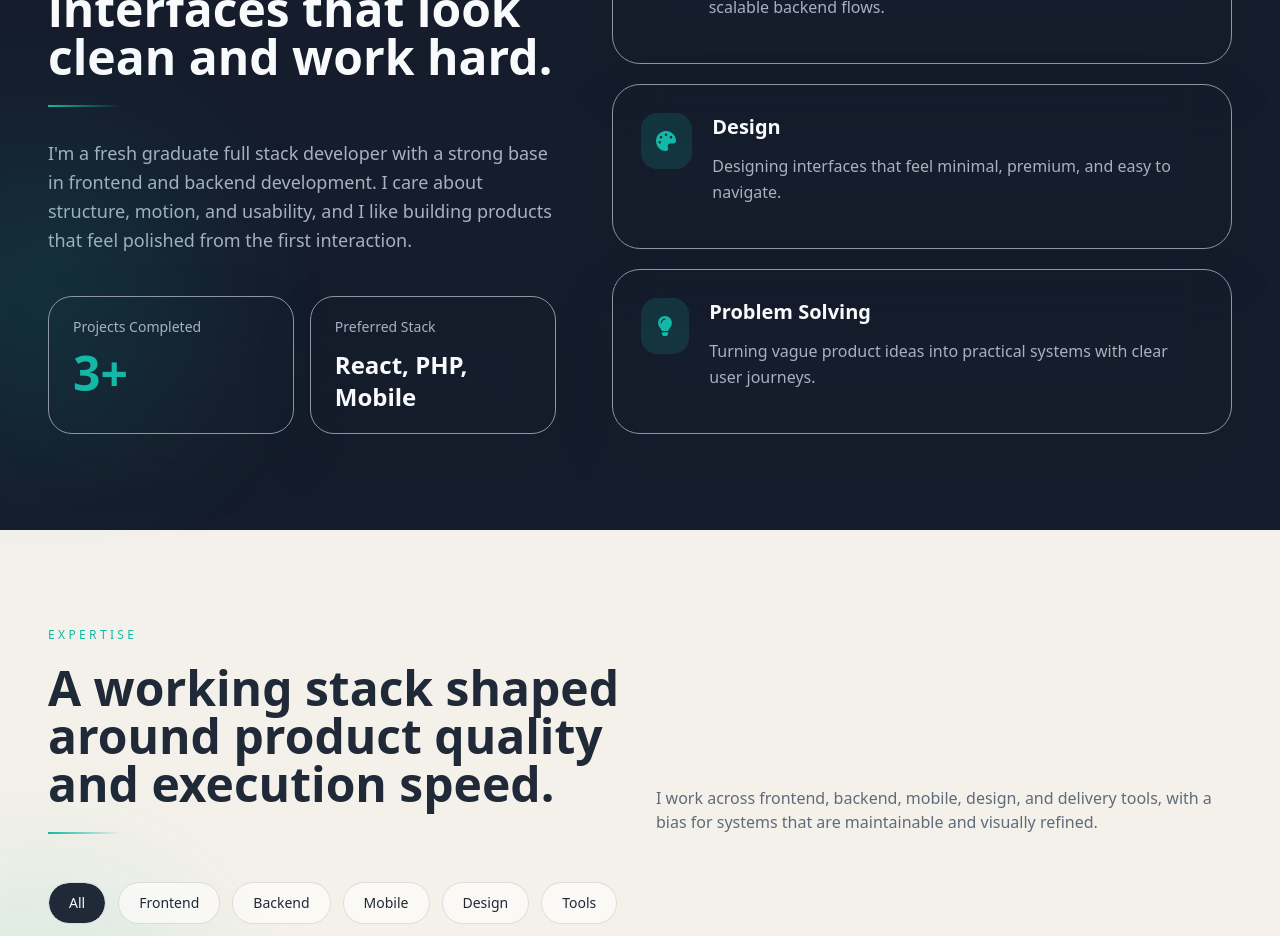
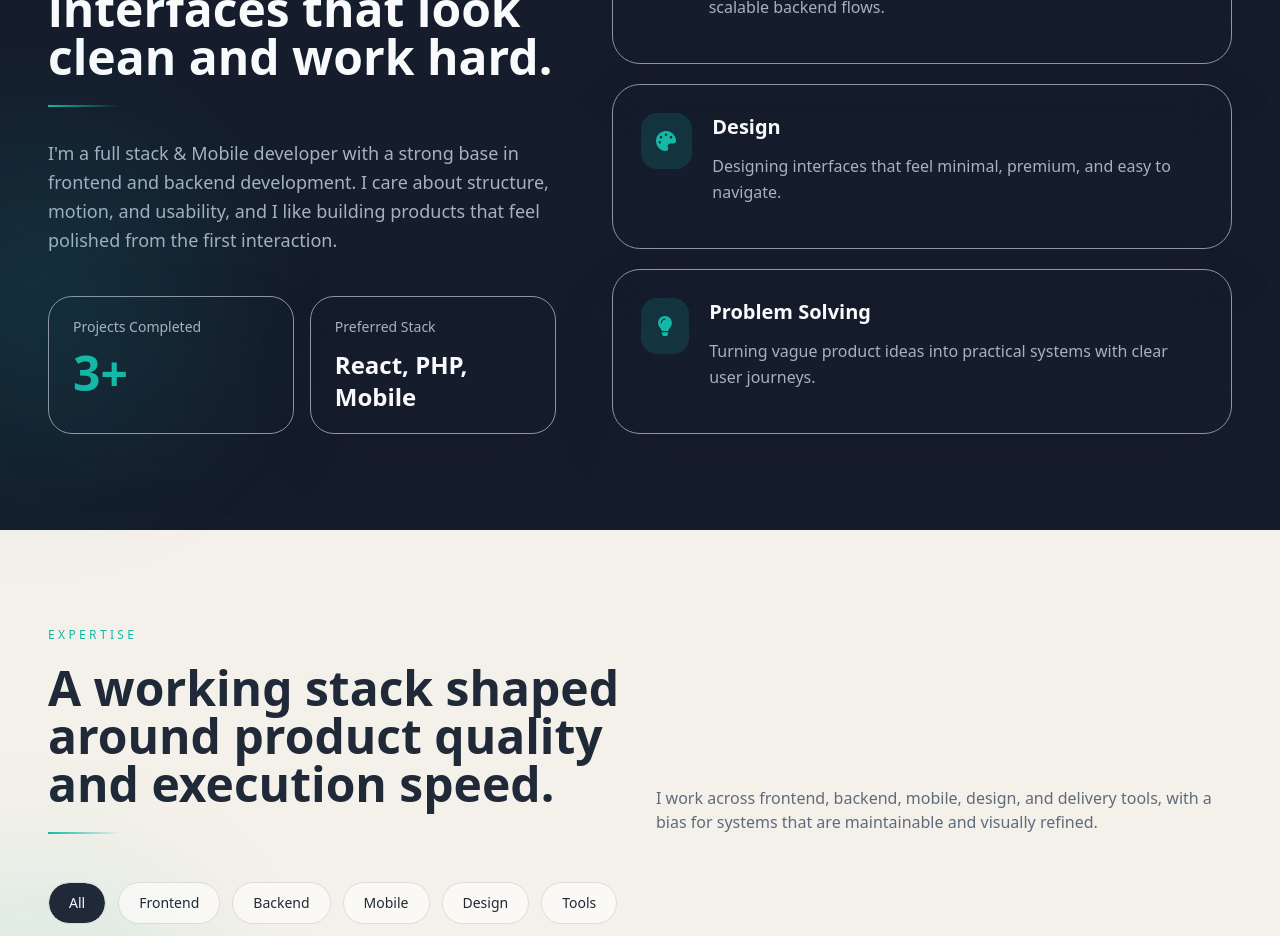
Before and after one commit to dennisseverino/My_Portfolio, a React (Vite) app: page / in a window 1280 px wide. Shown: the part 1280-2216 px from the top of the page. Built offline with nearby package versions, Linux system fonts and the light colour scheme.

Commit message:
updated about

```diff
--- a/src/components/About.tsx
+++ b/src/components/About.tsx
@@ -42,7 +42,7 @@ export default function About() {
           <div className="section-rule mt-6"></div>
 
           <p className="mt-8 max-w-xl text-lg leading-relaxed text-[var(--contrast-muted)]">
-            I&apos;m a fresh graduate full stack developer with a strong base in
+            I&apos;m a full stack & Mobile developer with a strong base in
             frontend and backend development. I care about structure, motion,
             and usability, and I like building products that feel polished from
             the first interaction.
```
